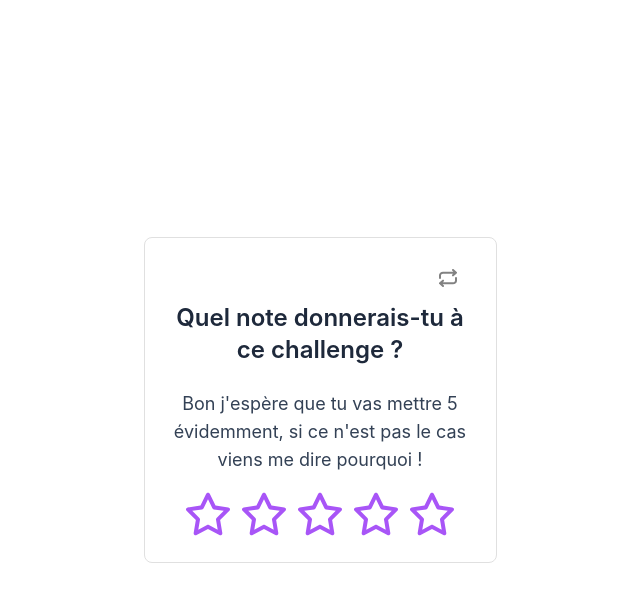
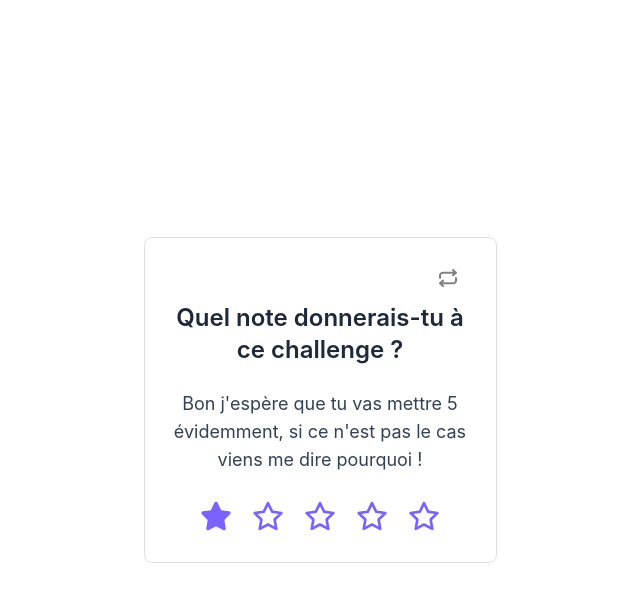
Before and after one commit to Valtkf/modal-notation, a React (Vite) app: page / in a window 1280 px wide. Both pictures are taken after a click on the button 528 px from the left and 514 px from the top of the page. Shown: the top 602 px of the page, without its empty margins (320-960 px from the left). Built offline with nearby package versions, Linux system fonts and the light colour scheme.

Commit message:
✨  F02 : ButtonNotation > Add event when you click on stars

```diff
--- a/src/components/ButtonNotation.jsx
+++ b/src/components/ButtonNotation.jsx
@@ -4,6 +4,7 @@ import { useState } from "react";
 
 export default function ButtonNotation() {
   const [hoveredIndex, setHoveredIndex] = useState(null);
+  const [selectedIndex, setSlectedIndex] = useState(null);
 
   const handleMouseEnter = (index) => {
     setHoveredIndex(index);
@@ -13,22 +14,29 @@ export default function ButtonNotation() {
     setHoveredIndex(null);
   };
 
+  const handleClick = (index) => {
+    setSlectedIndex(index);
+  };
+
   return (
-    <div className="mt-4 flex space-x-2">
+    <div className="mt-4 flex ">
       {[...Array(5)].map((_, index) => (
         <motion.button
           key={index}
           whileHover={{ scale: 1.1 }}
           whileTap={{ scale: 0.9 }}
           transition={{ type: "spring", stiffness: 400, damping: 10 }}
-          className="text-purple-500 hover:text-purple-700 duration-300"
+          className="flex justify-center items-center w-[52px] h-[52px] rounded-full text-[#7B61FF] hover:text-[#7B61FF] hover:bg-[#7B61FF33] duration-300"
           onMouseEnter={() => handleMouseEnter(index)}
           onMouseLeave={handleMouseLeave}
+          onClick={() => handleClick(index)}
         >
-          {hoveredIndex !== null && hoveredIndex >= index ? (
-            <FaStar size={48} />
+          {selectedIndex !== null && selectedIndex >= index ? (
+            <FaStar size={32} />
+          ) : hoveredIndex !== null && hoveredIndex >= index ? (
+            <FaStar size={32} />
           ) : (
-            <FaRegStar size={48} />
+            <FaRegStar size={32} />
           )}
         </motion.button>
       ))}
--- a/src/components/Card.jsx
+++ b/src/components/Card.jsx
@@ -2,10 +2,16 @@ import ResetIcon from "../ui/logo/ResetIcon";
 import ButtonNotation from "./ButtonNotation";
 
 export default function Card() {
+  function refreshPage() {
+    window.location.reload(false);
+  }
   return (
     <div className="text-xl border-[1px] border-[#E0E0E0] rounded-lg bg-white w-[353px] h-[326px] p-6 transition-shadow duration-400 hover:shadow-lg hover:shadow-gray-400">
       <div className="flex justify-end items-end mr-2 mb-2">
-        <button className="rounded-[4px] w-8 h-8 flex justify-center items-center hover:bg-gray-300 duration-300 group">
+        <button
+          onClick={refreshPage}
+          className="rounded-[4px] w-8 h-8 flex justify-center items-center hover:bg-gray-300 duration-300 group"
+        >
           <ResetIcon className="text-[#828282] group-hover:text-black duration-300" />
         </button>
       </div>
--- a/src/ui/logo/ResetIconHover.jsx
+++ /dev/null
@@ -1,25 +0,0 @@
-import React from "react";
-
-export default function ResetIconHover() {
-  return (
-    <svg
-      width="32"
-      height="32"
-      viewBox="0 0 32 32"
-      fill="none"
-      xmlns="http://www.w3.org/2000/svg"
-    >
-      <g clip-path="url(#clip0_1110_318)">
-        <path
-          d="M16 0L20.2321 10.1751L31.2169 11.0557L22.8476 18.2249L25.4046 28.9443L16 23.2L6.59544 28.9443L9.15239 18.2249L0.783095 11.0557L11.7679 10.1751L16 0Z"
-          fill="#7B61FF"
-        />
-      </g>
-      <defs>
-        <clipPath id="clip0_1110_318">
-          <rect width="32" height="32" fill="white" />
-        </clipPath>
-      </defs>
-    </svg>
-  );
-}
```
